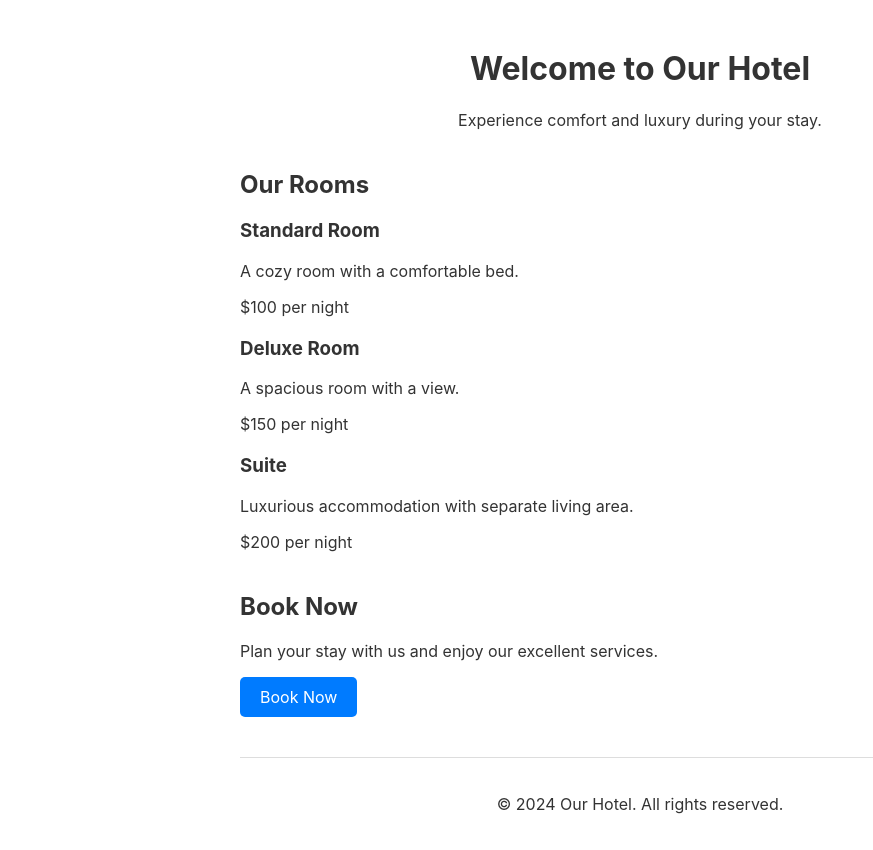
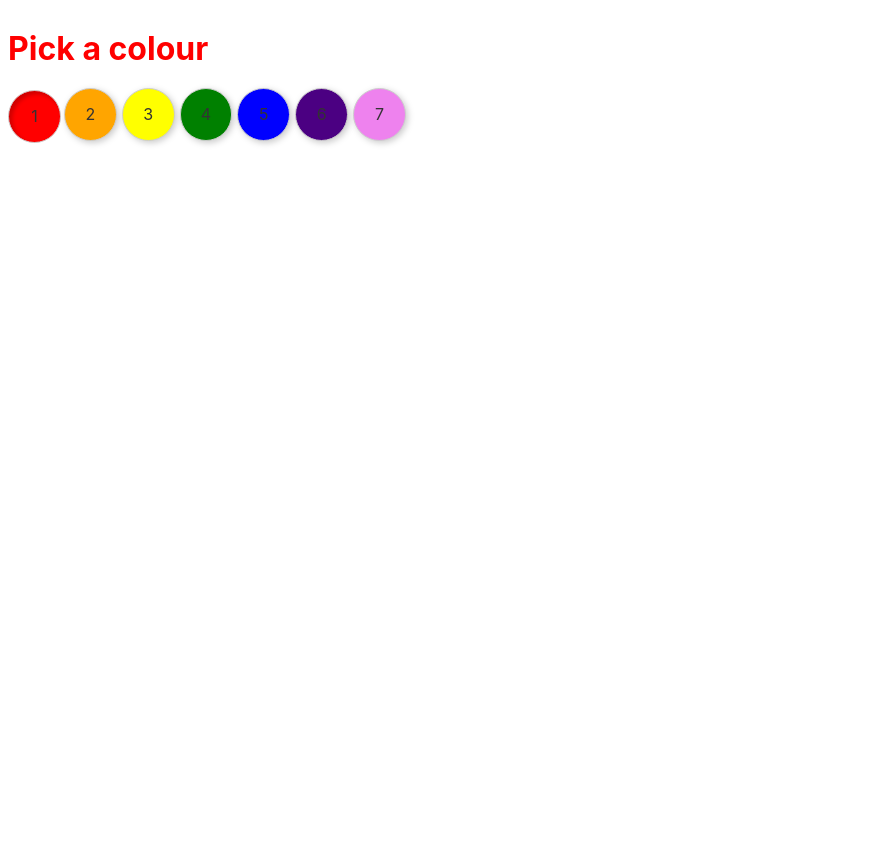
Before and after one commit to lijnati/SvelteRepo, a Svelte app in the folder sv-app/: page / in a window 1280 px wide. Shown: the whole page, without its empty margins (0-873 px from the left). After the commit the page ends 800 px from the top, so only its background shows below. Built offline with nearby package versions, Linux system fonts and the light colour scheme.

Commit message:
adding:pick-color

```diff
--- a/sv-app/src/App.svelte
+++ b/sv-app/src/App.svelte
@@ -1,79 +1,5 @@
 <script>
-  let rooms = [
-    { name: 'Standard Room', price: '$100', description: 'A cozy room with a comfortable bed.' },
-    { name: 'Deluxe Room', price: '$150', description: 'A spacious room with a view.' },
-    { name: 'Suite', price: '$200', description: 'Luxurious accommodation with separate living area.' }
-  ];
+  import PickColor from "./componets/PickColor.svelte";
 </script>
 
-<main>
-  <header>
-    <h1>Welcome to Our Hotel</h1>
-    <p>Experience comfort and luxury during your stay.</p>
-  </header>
-
-  <section>
-    <h2>Our Rooms</h2>
-    <ul>
-      {#each rooms as room}
-        <li>
-          <h3>{room.name}</h3>
-          <p>{room.description}</p>
-          <p>{room.price} per night</p>
-        </li>
-      {/each}
-    </ul>
-  </section>
-
-  <section>
-    <h2>Book Now</h2>
-    <p>Plan your stay with us and enjoy our excellent services.</p>
-    <a href="/booking" class="button">Book Now</a>
-  </section>
-
-  <footer>
-    <p>&copy; 2024 Our Hotel. All rights reserved.</p>
-  </footer>
-</main>
-
-<style>
-  main {
-    max-width: 800px;
-    margin: 0 auto;
-    padding: 20px;
-  }
-
-  header {
-    text-align: center;
-    margin-bottom: 40px;
-  }
-
-  section {
-    margin-bottom: 40px;
-  }
-
-  ul {
-    list-style: none;
-    padding: 0;
-  }
-
-  li {
-    margin-bottom: 20px;
-  }
-
-  .button {
-    display: inline-block;
-    padding: 10px 20px;
-    background-color: #007bff;
-    color: white;
-    text-decoration: none;
-    border-radius: 5px;
-  }
-
-  footer {
-    text-align: center;
-    margin-top: 40px;
-    padding-top: 20px;
-    border-top: 1px solid #ddd;
-  }
-</style>
+<PickColor />
--- /dev/null
+++ b/sv-app/src/componets/PickColor.svelte
@@ -0,0 +1,45 @@
+<script>
+	const colors = ['red', 'orange', 'yellow', 'green', 'blue', 'indigo', 'violet'];
+	let selected = colors[0];
+</script>
+
+<h1 style="color: {selected}">Pick a colour</h1>
+
+<div>
+	{#each colors as color,i}
+	  <button
+			aria-current = {selected === color}
+			aria-label={color}
+			style="background: {color}"
+			on:click={() => selected = color}
+			>{i + 1}</button>
+	{/each}
+</div>
+
+<style>
+	h1 {
+		transition: color 0.2s;
+	}
+
+	div {
+		display: grid;
+		grid-template-columns: repeat(7, 1fr);
+		grid-gap: 5px;
+		max-width: 400px;
+	}
+
+	button {
+		aspect-ratio: 1;
+		border-radius: 50%;
+		background: var(--color, #fff);
+		transform: translate(-2px,-2px);
+		filter: drop-shadow(2px 2px 3px rgba(0,0,0,0.2));
+		transition: all 0.1s;
+	}
+
+	button[aria-current="true"] {
+		transform: none;
+		filter: none;
+		box-shadow: inset 3px 3px 4px rgba(0,0,0,0.2);
+	}
+</style>
```
